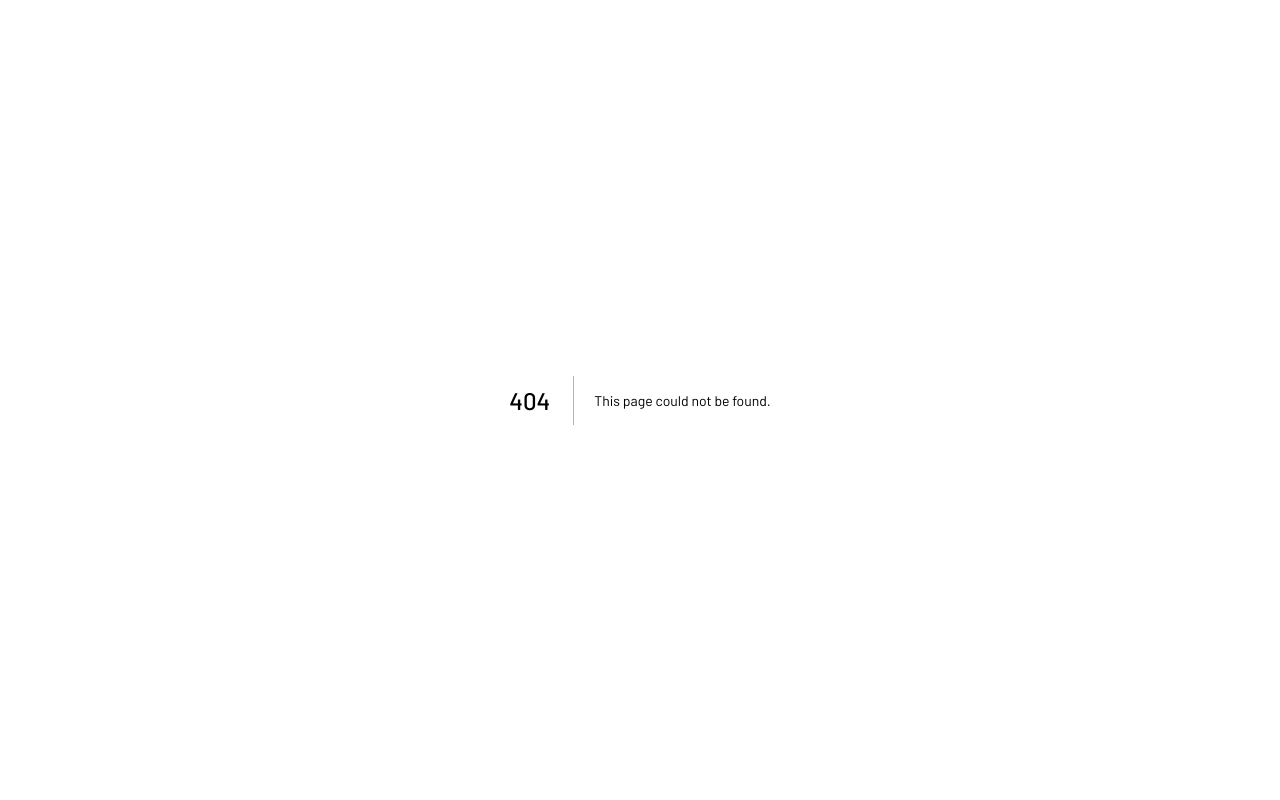
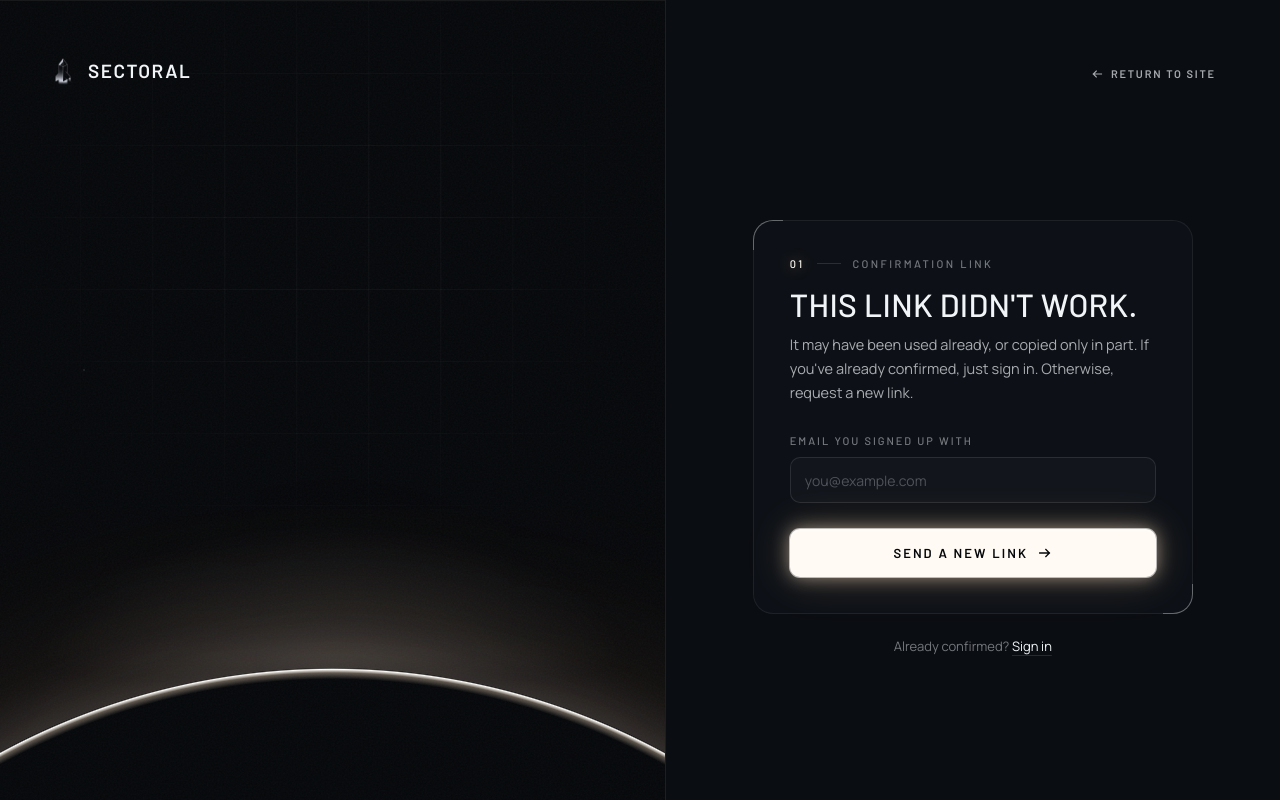
Before and after one commit to sectoralxyz/frontend-app, a Next.js app: page /auth/link-expired in a window 1280 px wide. Before the commit this address had no page. Built offline with nearby package versions, Linux system fonts and the light colour scheme.

Commit message:
Add confirmation page

```diff
--- a/src/app/auth/callback/route.ts
+++ b/src/app/auth/callback/route.ts
@@ -2,9 +2,22 @@ import { createServerClient } from "@supabase/ssr";
 import { cookies } from "next/headers";
 import { NextResponse, type NextRequest } from "next/server";
 
+/**
+ * PKCE return path (the `emailRedirectTo` passed at sign-up). Supabase sends
+ * the visitor here with `?code=` after verifying the email, or with
+ * `?error_code=` when the link was expired or already used. The confirmation
+ * email itself links to /auth/confirm, which also works across devices; this
+ * route stays for links issued through the default flow.
+ */
 export async function GET(request: NextRequest) {
   const { searchParams, origin } = new URL(request.url);
   const code = searchParams.get("code");
+  const errorCode = searchParams.get("error_code");
+
+  if (errorCode) {
+    const reason = errorCode === "otp_expired" ? "expired" : "invalid";
+    return NextResponse.redirect(`${origin}/auth/link-expired?reason=${reason}`);
+  }
 
   if (code) {
     const cookieStore = await cookies();
@@ -32,5 +45,5 @@ export async function GET(request: NextRequest) {
     }
   }
 
-  return NextResponse.redirect(`${origin}/login?error=confirmation_failed`);
+  return NextResponse.redirect(`${origin}/auth/link-expired?reason=invalid`);
 }
--- /dev/null
+++ b/src/app/auth/confirm/route.ts
@@ -0,0 +1,33 @@
+import type { EmailOtpType } from "@supabase/supabase-js";
+import { NextResponse, type NextRequest } from "next/server";
+import { createClient } from "@/lib/supabase/server";
+
+/**
+ * Landing point for the link in the confirmation email:
+ *   {{ .SiteURL }}/auth/confirm?token_hash={{ .TokenHash }}&type=email
+ *
+ * Verifying the token hash on the server works whichever device or browser
+ * opens the email (unlike the PKCE code exchange in /auth/callback, which only
+ * succeeds in the browser that started the sign-up). On success the session
+ * cookies are set and the visitor lands on /auth/confirmed; anything else goes
+ * to /auth/link-expired, which explains what happened and can resend the email.
+ */
+export async function GET(request: NextRequest) {
+  const { searchParams, origin } = new URL(request.url);
+  const tokenHash = searchParams.get("token_hash");
+  const type = searchParams.get("type") as EmailOtpType | null;
+
+  if (tokenHash && type) {
+    const supabase = await createClient();
+    const { error } = await supabase.auth.verifyOtp({ type, token_hash: tokenHash });
+
+    if (!error) {
+      return NextResponse.redirect(`${origin}/auth/confirmed`);
+    }
+
+    const reason = error.code === "otp_expired" ? "expired" : "invalid";
+    return NextResponse.redirect(`${origin}/auth/link-expired?reason=${reason}`);
+  }
+
+  return NextResponse.redirect(`${origin}/auth/link-expired?reason=invalid`);
+}
--- a/src/app/auth/confirmed/page.tsx
+++ b/src/app/auth/confirmed/page.tsx
@@ -7,7 +7,7 @@ export default function EmailConfirmedPage() {
     <AuthShell eyebrow="Email verified" title="Your account is ready." width={440}>
       <AuthSuccessMark />
       <p className="sx-body" style={{ margin: 0 }}>
-        Your address checks out and the account is now active. Sign in to start banking where your affairs stay your own.
+        Your address checks out, the account is active and you're signed in. Head to the app to start banking where your affairs stay your own.
       </p>
       <div className="flex flex-col" style={{ gap: 10, marginTop: 28 }}>
         <Link href="/app" className="sx-btn sx-btn-primary sx-btn-block">
--- /dev/null
+++ b/src/app/auth/link-expired/ResendForm.tsx
@@ -0,0 +1,78 @@
+"use client";
+
+import { useState } from "react";
+import { createClient } from "@/lib/supabase/client";
+import { AuthError, AuthSuccessMark } from "@/components/AuthShell";
+import { Arrow } from "@/components/sx";
+
+type Status = "idle" | "sending" | "sent" | "error";
+
+/** Asks Supabase to send the sign-up confirmation email again. */
+export function ResendForm() {
+  const [email, setEmail] = useState("");
+  const [status, setStatus] = useState<Status>("idle");
+  const [errorMessage, setErrorMessage] = useState("");
+
+  async function handleSubmit(e: React.FormEvent) {
+    e.preventDefault();
+    setStatus("sending");
+    setErrorMessage("");
+
+    const supabase = createClient();
+    const { error } = await supabase.auth.resend({
+      type: "signup",
+      email: email.trim(),
+      options: { emailRedirectTo: `${window.location.origin}/auth/callback` },
+    });
+
+    if (error) {
+      setStatus("error");
+      setErrorMessage(
+        error.status === 429
+          ? "Too many requests in a short time. Wait a minute, then try again."
+          : error.message
+      );
+      return;
+    }
+    setStatus("sent");
+  }
+
+  if (status === "sent") {
+    return (
+      <div role="status">
+        <AuthSuccessMark />
+        <p className="sx-body" style={{ margin: 0 }}>
+          A fresh link is on its way to <span style={{ color: "var(--sx-text)" }}>{email.trim()}</span>. Open it on any
+          device to finish setting up your account.
+        </p>
+      </div>
+    );
+  }
+
+  const sending = status === "sending";
+
+  return (
+    <>
+      {status === "error" && <AuthError>{errorMessage}</AuthError>}
+      <form onSubmit={handleSubmit} style={{ display: "flex", flexDirection: "column", gap: 18 }}>
+        <div className="sx-field">
+          <label htmlFor="resend-email" className="sx-label">Email you signed up with</label>
+          <input
+            id="resend-email"
+            type="email"
+            className="sx-input"
+            placeholder="you@example.com"
+            autoComplete="email"
+            required
+            value={email}
+            onChange={(e) => setEmail(e.target.value)}
+            disabled={sending}
+          />
+        </div>
+        <button type="submit" disabled={sending} className="sx-btn sx-btn-primary sx-btn-block" style={{ marginTop: 8 }}>
+          {sending ? "Sending…" : <>Send a new link <Arrow /></>}
+        </button>
+      </form>
+    </>
+  );
+}
--- /dev/null
+++ b/src/app/auth/link-expired/page.tsx
@@ -0,0 +1,34 @@
+import Link from "next/link";
+import { AuthShell } from "@/components/AuthShell";
+import { ResendForm } from "./ResendForm";
+
+/* Where a confirmation link lands when it can't be used: expired, already
+   used, or malformed. Explains what happened and offers a fresh email. */
+export default async function LinkExpiredPage({
+  searchParams,
+}: {
+  searchParams: Promise<{ reason?: string }>;
+}) {
+  const { reason } = await searchParams;
+  const expired = reason === "expired";
+
+  return (
+    <AuthShell
+      eyebrow="Confirmation link"
+      title={expired ? "This link has expired." : "This link didn't work."}
+      subtitle={
+        expired
+          ? "Confirmation links only stay valid for a short while. Send yourself a new one below."
+          : "It may have been used already, or copied only in part. If you've already confirmed, just sign in. Otherwise, request a new link."
+      }
+      width={440}
+      footer={
+        <>
+          Already confirmed? <Link href="/login">Sign in</Link>
+        </>
+      }
+    >
+      <ResendForm />
+    </AuthShell>
+  );
+}
```
